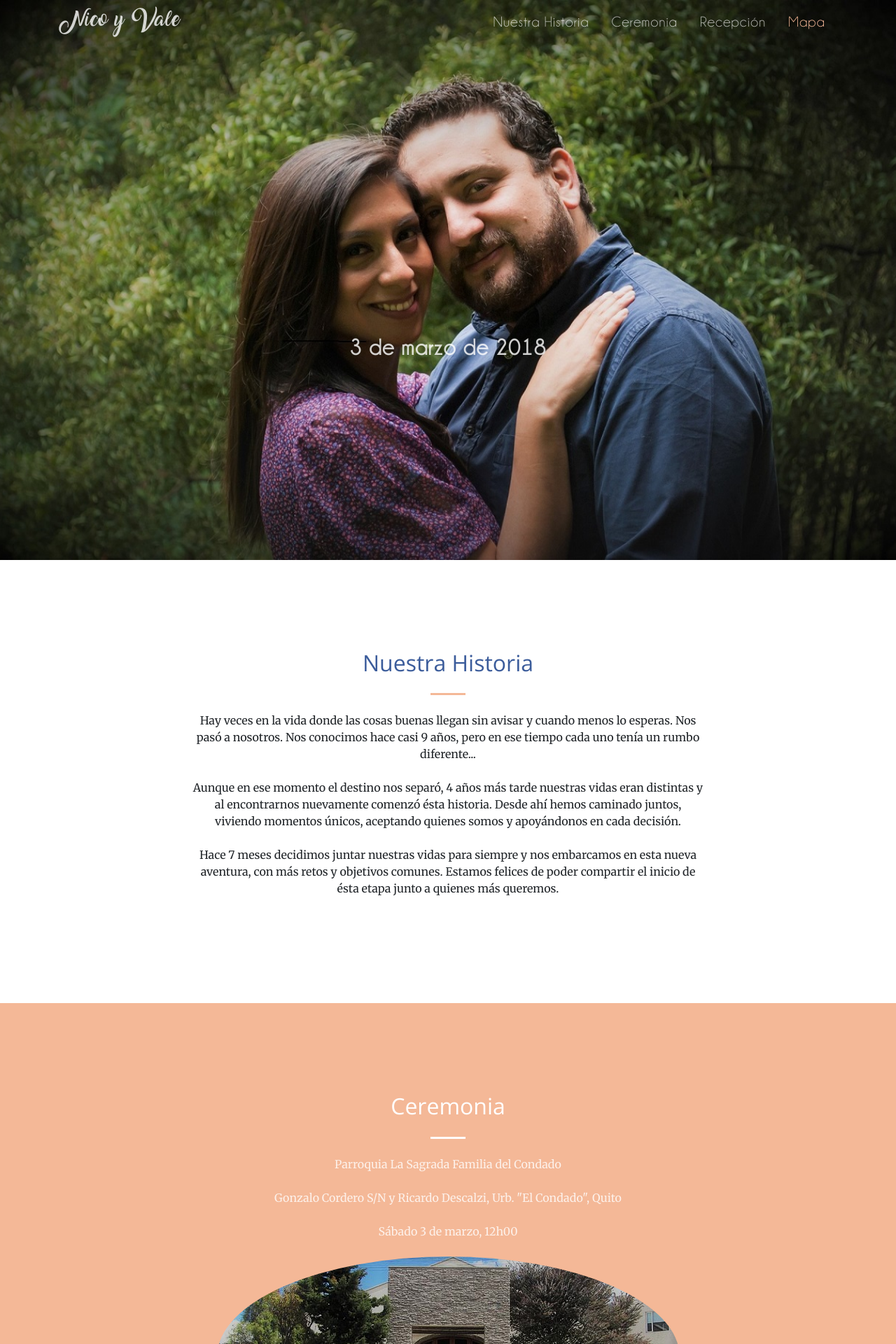
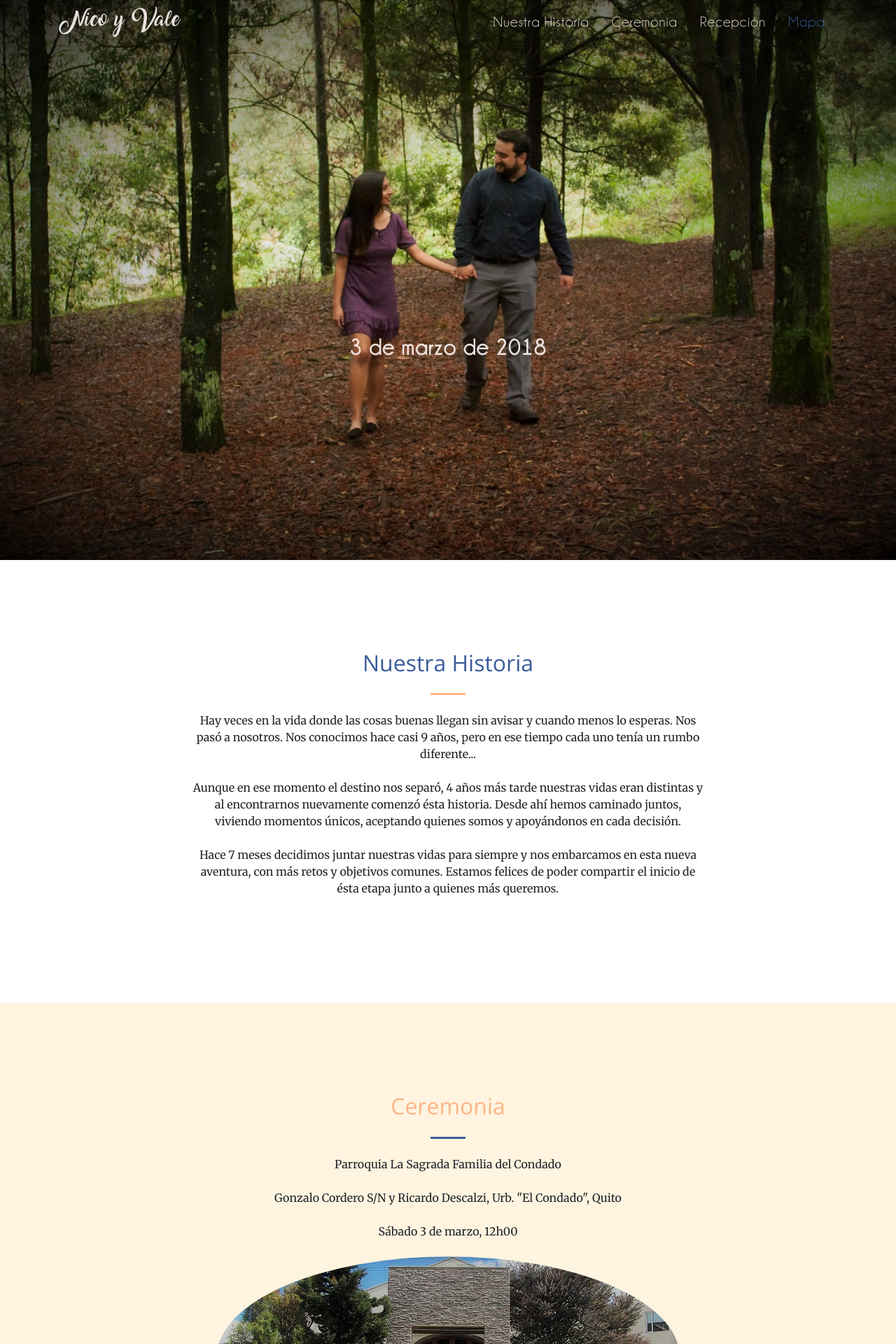
Before and after one commit to alejandromesias/celebrar_py, a Django app: page /nicoyvale/ in a window 1280 px wide. Shown: the top 1920 px of the page at 70% size. Run offline with Django 3.2, Linux system fonts and the light colour scheme; some libraries are stand-ins or nearby versions.

Commit message:
cambio esquema de colores a melon

```diff
--- a/static/nicoyvale/css/creative.css
+++ b/static/nicoyvale/css/creative.css
@@ -6,11 +6,14 @@
  /* almacenamiento de colores*/
  :root {
    --azul: #3b5c9b;
-   --melon: #F4b897;
-   --logo_full: rgba(255, 255, 255, 0.8);
-   --logo_scroll: #fff;
-   --text_bar_full: rgba(255, 255, 255, 0.8);
-   --text_bar_scroll: #fff;
+   --melon: #ffb387;
+   --papiro: #fff4e0;
+   --blanco: #fff;
+
+   --azulFade: rgba(59,92,155,0.9);
+   --melonFade: rgba(244,179,135,0.9);
+   --papiroFade: rgba(255,244,244,0.9);
+   --blancoFade: rgba(255,255,255,0.@);
  }
 
  /* custom fonts */
@@ -51,7 +54,7 @@ hr {
   border-color: var(--melon); }
 
 hr.light {
-  border-color: #fff; }
+  border-color: var(--azul); }
 
 a {
   color: var(--melon);
@@ -70,13 +73,13 @@ h6 {
   font-family: 'Open Sans', 'Helvetica Neue', Arial, sans-serif; }
 
 .bg-primary {
+  background-color: var(--papiro) !important; }
+
+.bg-dark {
   background-color: var(--melon) !important; }
 
-.bg-dark {
-  background-color: var(--azul) !important; }
-
 .text-faded {
-  color: rgba(255, 255, 255, 0.8); }
+  color: var(--papiroFade); }
 
 section {
   padding: 8rem 0; }
@@ -86,14 +89,19 @@ section {
   color: var(--azul);
  }
 
+ .section-heading-light {
+   margin-top: 0;
+   color: var(--melon);
+  }
+
 ::-moz-selection {
   color: #fff;
-  background: #212529;
+  background: var(--melon);
   text-shadow: none; }
 
 ::selection {
   color: #fff;
-  background: #212529;
+  background: var(--melon);
   text-shadow: none; }
 
 img::selection {
@@ -105,7 +113,7 @@ img::-moz-selection {
   background: transparent; }
 
 body {
-  -webkit-tap-highlight-color: #212529; }
+  -webkit-tap-highlight-color: var(--melon); }
 
 /*BARRA DE NAVEGACION*/
 
@@ -116,14 +124,14 @@ body {
     font-size: 2rem;
     font-weight: 700;
     letter-spacing: 1.5px;
-    color: var(--logo_full);
+    color: var(--papiroFade);
 }
 
 /*Modo General y movil*/
 
 #mainNav {
   border-bottom: 1px solid rgba(33, 37, 41, 0.1);
-  background-color: var(--azul);
+  background-color: var(--melonFade);
   font-family: 'ChampFont', Tahoma ;
   -webkit-transition: all 0.2s;
   -moz-transition: all 0.2s;
@@ -134,12 +142,12 @@ body {
 #mainNav .navbar-brand {
   font-weight: 400;
   text-transform: ;
-  color: var(--logo_scroll);
+  color: var(--papiro);
   font-family: 'AmarilloFont', Georgia, Arial;
 }
 
 #mainNav .navbar-brand:focus, #mainNav .navbar-brand:hover {
-  color: var(--melon);
+  color: var(--azul);
 }
 
 #mainNav .navbar-nav > li.nav-item > a.nav-link,
@@ -199,11 +207,11 @@ body {
 
     /* Logo en modo full-screen*/
     #mainNav .navbar-brand {
-        color: var(--logo_full);
+        color: var(--papiroFade);
     }
 
     #mainNav .navbar-brand:focus, #mainNav .navbar-brand:hover {
-          color: #fff;
+          color: var(--melon);
     }
 
     #mainNav .navbar-nav > li.nav-item > a.nav-link {
--- a/templates/nicoyvaleapp/nyv_home.html
+++ b/templates/nicoyvaleapp/nyv_home.html
@@ -106,9 +106,9 @@
       <div class="container">
         <div class="row">
           <div class="col-lg-8 mx-auto text-center">
-            <h2 class="section-heading text-white ">Ceremonia</h2>
+            <h2 class="section-heading-light">Ceremonia</h2>
             <hr class="light my-4">
-            <p class= " text-faded mb-4">
+            <p class= " mb-4">
               {{nombre_ceremonia}}<br><br>
               {{direccion_ceremonia}}<br><br>
               {{hora_ceremonia}}
```
Also changed, not shown: other parts of static/nicoyvale/css/creative.css (+11 -11 lines), static/nicoyvale/img/closeup.jpg (added), static/nicoyvale/img/portada.jpg.
